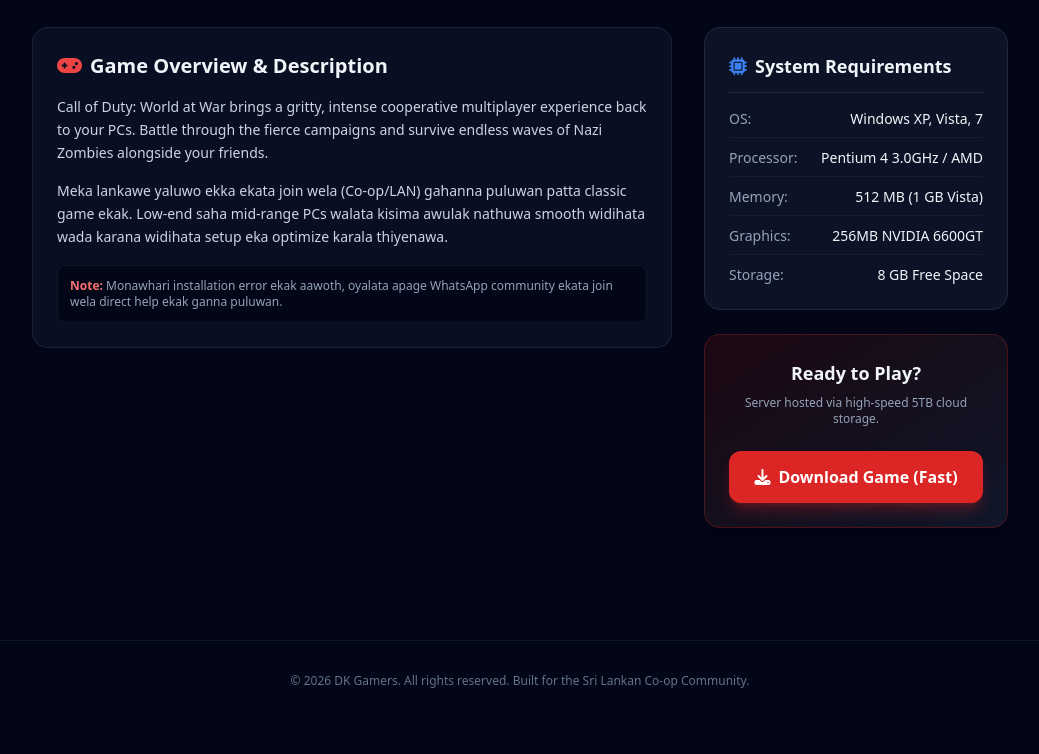
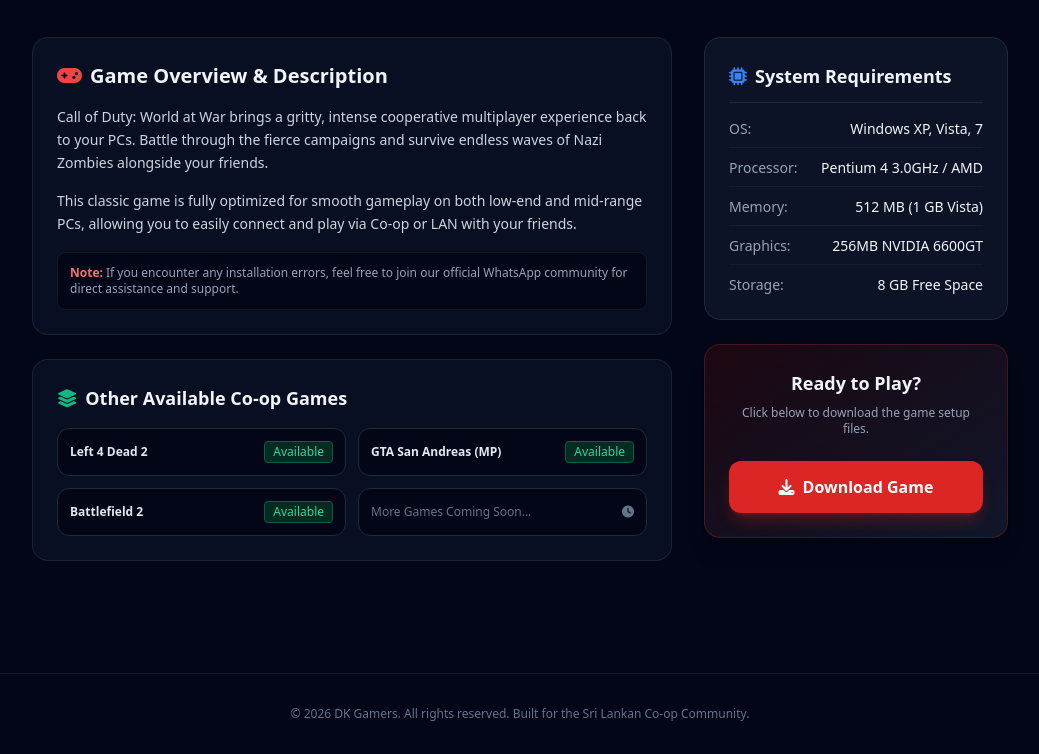
Before and after one commit to thenukaweerasinghe209-creator/DK-Gamers, a plain HTML site: page index.html in a window 1280 px wide. Shown: the part 905-1659 px from the top of the page, without its empty margins (120-1159 px from the left). Before the commit the page ends 1626 px from the top, so only its background shows below. Drawn offline with nearby package versions, Linux system fonts and the light colour scheme.

Commit message:
Enhance game page with security and layout updates
Updated game details and added security script to prevent inspection.

```diff
--- a/index.html
+++ b/index.html
@@ -13,7 +13,7 @@
     <!-- FontAwesome for Icons -->
     <link rel="stylesheet" href="https://cdnjs.cloudflare.com/ajax/libs/font-awesome/6.4.0/css/all.min.css">
 </head>
-<body class="bg-slate-950 text-slate-100 font-sans selection:bg-red-600 selection:text-white">
+<body class="bg-slate-950 text-slate-100 font-sans selection:bg-red-600 selection:text-white select-none" oncontextmenu="return false;">
 
     <!-- Navbar -->
     <nav class="border-b border-slate-800 bg-slate-900/50 backdrop-blur sticky top-0 z-50 px-6 py-4 flex justify-between items-center">
@@ -21,7 +21,7 @@
             <span class="bg-red-600 text-white font-black px-3 py-1.5 rounded-lg tracking-wider text-lg">DK</span>
             <span class="text-xl font-bold tracking-wide">GAMERS <span class="text-red-500 text-xs uppercase px-2 py-0.5 bg-red-950/50 border border-red-800 rounded ml-2">Co-op Hub</span></span>
         </div>
-        <a href="YOUR_WHATSAPP_CHANNEL_LINK" target="_blank" class="bg-emerald-600 hover:bg-emerald-500 text-white px-4 py-2 rounded-xl text-sm font-semibold transition flex items-center space-x-2">
+        <a href="https://chat.whatsapp.com/FznneucGR22EVXZgaqaz0Q" target="_blank" class="bg-emerald-600 hover:bg-emerald-500 text-white px-4 py-2 rounded-xl text-sm font-semibold transition flex items-center space-x-2 shadow-lg shadow-emerald-600/20">
             <i class="fa-brands fa-whatsapp text-lg"></i>
             <span>Join WhatsApp</span>
         </a>
@@ -30,10 +30,15 @@
     <!-- Main Hero / Game Detail Section -->
     <main class="max-w-5xl mx-auto px-6 py-8">
 
-        <!-- Game Title Banner -->
+        <!-- Game Title Banner & Modern Categories -->
         <div class="mb-8">
-            <span class="text-red-500 font-semibold text-sm tracking-widest uppercase">Action / Co-op Shooter</span>
-            <h1 class="text-3xl md:text-5xl font-black mt-1 tracking-tight">Call of Duty: World at War</h1>
+            <div class="flex flex-wrap gap-2 mb-3">
+                <span class="bg-red-600/20 border border-red-600/50 text-red-400 text-xs font-bold px-3 py-1 rounded-full"><i class="fa-solid fa-fire mr-1"></i> Action</span>
+                <span class="bg-blue-600/20 border border-blue-600/50 text-blue-400 text-xs font-bold px-3 py-1 rounded-full"><i class="fa-solid fa-users mr-1"></i> Co-op / Multiplayer</span>
+                <span class="bg-purple-600/20 border border-purple-600/50 text-purple-400 text-xs font-bold px-3 py-1 rounded-full"><i class="fa-solid fa-skull mr-1"></i> Shooter</span>
+                <span class="bg-emerald-600/20 border border-emerald-600/50 text-emerald-400 text-xs font-bold px-3 py-1 rounded-full"><i class="fa-solid fa-gamepad mr-1"></i> LAN Ready</span>
+            </div>
+            <h1 class="text-3xl md:text-5xl font-black tracking-tight">Call of Duty: World at War</h1>
             <p class="text-slate-400 text-sm mt-2">Experience classic cooperative multiplayer campaigns and Nazi Zombies with friends.</p>
         </div>
 
@@ -67,11 +72,37 @@
                             Call of Duty: World at War brings a gritty, intense cooperative multiplayer experience back to your PCs. Battle through the fierce campaigns and survive endless waves of Nazi Zombies alongside your friends.
                         </p>
                         <p>
-                            Meka lankawe yaluwo ekka ekata join wela (Co-op/LAN) gahanna puluwan patta classic game ekak. Low-end saha mid-range PCs walata kisima awulak nathuwa smooth widihata wada karana widihata setup eka optimize karala thiyenawa.
+                            This classic game is fully optimized for smooth gameplay on both low-end and mid-range PCs, allowing you to easily connect and play via Co-op or LAN with your friends.
                         </p>
                         <p class="text-xs text-slate-400 bg-slate-950 p-3 rounded-lg border border-slate-800/50">
-                            <span class="text-red-400 font-bold">Note:</span> Monawhari installation error ekak aawoth, oyalata apage WhatsApp community ekata join wela direct help ekak ganna puluwan.
+                            <span class="text-red-400 font-bold">Note:</span> If you encounter any installation errors, feel free to join our official WhatsApp community for direct assistance and support.
                         </p>
+                    </div>
+                </div>
+
+                <!-- Available Games Section -->
+                <div class="bg-slate-900/60 border border-slate-800/80 rounded-2xl p-6">
+                    <h3 class="text-lg font-bold mb-4 flex items-center space-x-2">
+                        <i class="fa-solid fa-layer-group text-emerald-500"></i>
+                        <span>Other Available Co-op Games</span>
+                    </h3>
+                    <div class="grid grid-cols-1 sm:grid-cols-2 gap-3 text-xs">
+                        <div class="bg-slate-950 border border-slate-800 p-3 rounded-xl flex justify-between items-center">
+                            <span class="font-bold text-slate-200">Left 4 Dead 2</span>
+                            <span class="bg-emerald-950 text-emerald-400 px-2 py-0.5 rounded border border-emerald-800">Available</span>
+                        </div>
+                        <div class="bg-slate-950 border border-slate-800 p-3 rounded-xl flex justify-between items-center">
+                            <span class="font-bold text-slate-200">GTA San Andreas (MP)</span>
+                            <span class="bg-emerald-950 text-emerald-400 px-2 py-0.5 rounded border border-emerald-800">Available</span>
+                        </div>
+                        <div class="bg-slate-950 border border-slate-800 p-3 rounded-xl flex justify-between items-center">
+                            <span class="font-bold text-slate-200">Battlefield 2</span>
+                            <span class="bg-emerald-950 text-emerald-400 px-2 py-0.5 rounded border border-emerald-800">Available</span>
+                        </div>
+                        <div class="bg-slate-950 border border-slate-800 p-3 rounded-xl flex justify-between items-center text-slate-500">
+                            <span>More Games Coming Soon...</span>
+                            <i class="fa-solid fa-clock"></i>
+                        </div>
                     </div>
                 </div>
             </div>
@@ -97,12 +128,12 @@
                 <!-- Download Call-to-Action Box -->
                 <div class="bg-gradient-to-br from-red-950/40 to-slate-900 border border-red-900/50 rounded-2xl p-6 text-center shadow-xl">
                     <h3 class="text-lg font-bold mb-2">Ready to Play?</h3>
-                    <p class="text-xs text-slate-400 mb-6">Server hosted via high-speed 5TB cloud storage.</p>
+                    <p class="text-xs text-slate-400 mb-6">Click below to download the game setup files.</p>
 
-                    <!-- Yaluwage 5TB Cloud Drive Link eka methat danna -->
-                    <a href="YALUWAGE_5TB_DRIVE_LINK_HERE" target="_blank" class="w-full bg-red-600 hover:bg-red-500 text-white font-bold py-3.5 px-4 rounded-xl transition duration-300 flex items-center justify-center space-x-2 shadow-lg shadow-red-600/30">
+                    <!-- Game Download Link eka methat danna -->
+                    <a href="YOUR_GAME_DOWNLOAD_LINK_HERE" target="_blank" class="w-full bg-red-600 hover:bg-red-500 text-white font-bold py-3.5 px-4 rounded-xl transition duration-300 flex items-center justify-center space-x-2 shadow-lg shadow-red-600/30">
                         <i class="fa-solid fa-download"></i>
-                        <span>Download Game (Fast)</span>
+                        <span>Download Game</span>
                     </a>
                 </div>
 
@@ -117,5 +148,16 @@
         <p>&copy; 2026 DK Gamers. All rights reserved. Built for the Sri Lankan Co-op Community.</p>
     </footer>
 
+    <!-- Basic Security Script -->
+    <script>
+        document.addEventListener('keydown', function(event) {
+            if (event.keyCode == 123 ||
+                (event.ctrlKey && event.shiftKey && event.keyCode == 73) ||
+                (event.ctrlKey && event.keyCode == 85)) {
+                event.preventDefault();
+                return false;
+            }
+        });
+    </script>
 </body>
 </html>
```
